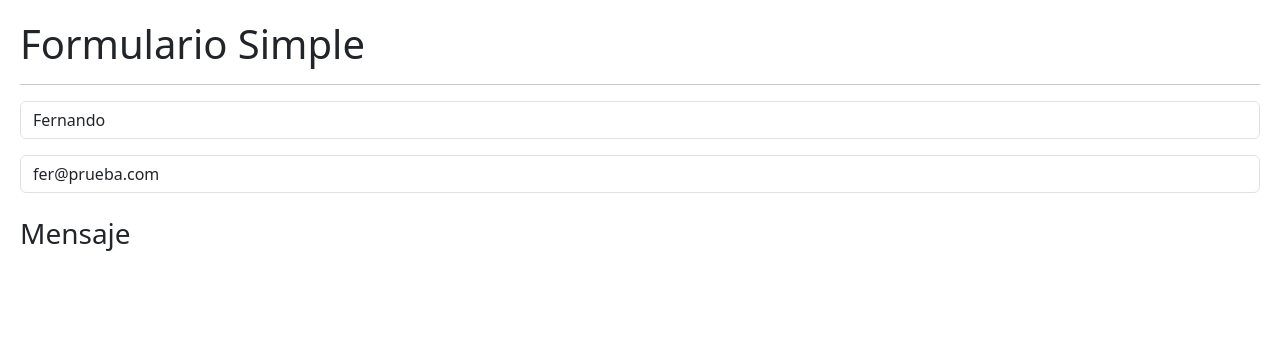
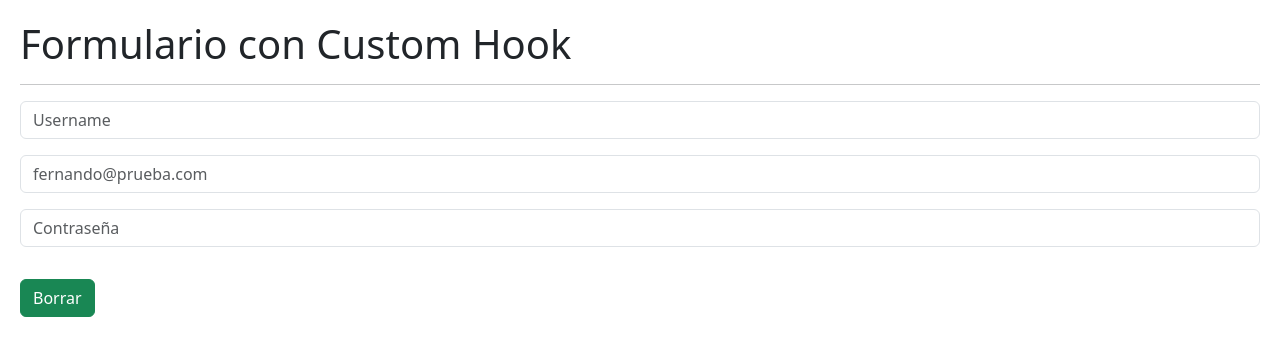
Before and after one commit to fersanti2896/09-curso-react-hooks-generales, a React (Vite) app: page / in a window 1280 px wide. Shown: the top 356 px of the page. Built offline with nearby package versions, Linux system fonts and the light colour scheme.

Commit message:
Custom hook para formularios en FormWithCustomHook.jsx

```diff
--- /dev/null
+++ b/src/02-useEffect/FormWithCustomHook.jsx
@@ -0,0 +1,50 @@
+
+import React, { useEffect, useState } from 'react'
+import { useForm } from '../hooks/useForm';
+
+export const FormWithCustomHook = () => {
+    const { formState, onInputChange, username, email, password, onResetForm } = useForm({
+        username: '',
+        email: '',
+        password: ''
+    });
+
+    /* En caso de que no se exponga el objeto desde el custom hook, lo podemos
+       desestructurar como normalmente se hace */
+    // const { username, email, password } = formState;
+
+    return (
+        <>
+            <h1>Formulario con Custom Hook</h1>
+            <hr />
+
+            <input type="text"
+                   className='form-control'
+                   placeholder='Username'
+                   name='username'
+                   value={ username }
+                   onChange={ onInputChange } />
+
+            <input type="email"
+                   className='form-control mt-3'
+                   placeholder='fernando@prueba.com'
+                   name='email'
+                   value={ email }
+                   onChange={ onInputChange } />
+
+            <input type="password"
+                   className='form-control mt-3'
+                   placeholder='Contraseña'
+                   name='password'
+                   value={ password }
+                   onChange={ onInputChange } />
+
+            <br />
+
+            <button className='btn btn-success mt-2'
+                    onClick={ onResetForm }>
+                Borrar
+            </button>
+        </>
+    )
+}
--- a/src/02-useEffect/Message.jsx
+++ b/src/02-useEffect/Message.jsx
@@ -1,13 +1,20 @@
-import { useEffect } from "react"
+import { useEffect } from 'react';
 
 export const Message = () => {
+
     useEffect(() => {
-        console.log('Message Mounted')
+        const onMouseMove = ( {x, y} ) => {
+            const coords = {x, y };
+
+            console.log(coords);
+        }
+
+        window.addEventListener( 'mousemove', onMouseMove );
 
         return () => {
-            console.log('Message Unmounted')
+            window.removeEventListener( 'mousemove', onMouseMove );
         }
-    }, [])
+    }, []);
 
 
     return (
--- /dev/null
+++ b/src/hooks/useForm.js
@@ -0,0 +1,28 @@
+import { useState } from 'react';
+
+export const useForm = ( initialForm = {} ) => {
+    const [ formState, setFormState ] = useState( initialForm );
+
+    /* Función que permite cambiar el valor de un input */
+    const onInputChange = ( { target } ) => {
+        const { name, value } = target;
+
+        setFormState({
+            ...formState,
+            [ name ]: value
+        })
+    }
+
+    /* Función que permite resetar los valores por defecto del formulario */
+    const onResetForm = () => {
+        setFormState( initialForm );
+    }
+
+    /* Expone la desestructuración del formState (propiedades) */
+    return {
+        ...formState,
+        formState,
+        onInputChange,
+        onResetForm
+    }
+}
--- a/src/main.jsx
+++ b/src/main.jsx
@@ -2,11 +2,12 @@ import React from 'react'
 import ReactDOM from 'react-dom/client'
 import { CounterApp } from './01-useState/CounterApp'
 import { CounterWithCustomHook } from './01-useState/CounterWithCustomHook'
+import { FormWithCustomHook } from './02-useEffect/FormWithCustomHook'
 import { SimpleForm } from './02-useEffect/SimpleForm'
 import './index.css'
 
 ReactDOM.createRoot(document.getElementById('root')).render(
   <React.StrictMode>
-    <SimpleForm />
+    <FormWithCustomHook />
   </React.StrictMode>
 )
```
